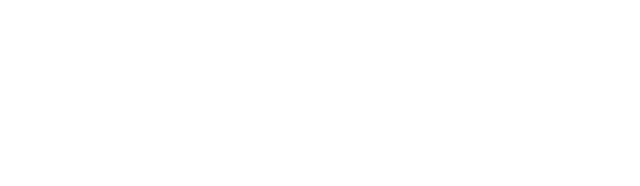
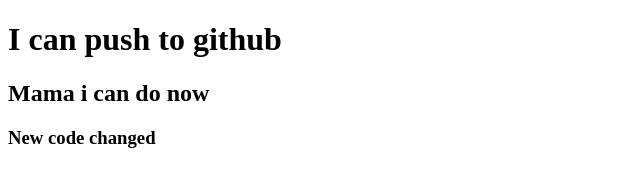
Before and after one commit to alamincoder/my-first-repo, a plain HTML site: page index.html in a window 1280 px wide. Shown: the whole page, without its empty margins (0-640 px from the left). Drawn offline with Linux system fonts and the light colour scheme.

Commit message:
added header

```diff
--- a/index.html
+++ b/index.html
@@ -7,6 +7,8 @@
     <title>My first Github Repo</title>
 </head>
 <body>
-
+    <h1>I can push to github</h1>
+    <h2>Mama i can do now</h2>
+    <h3>New code changed</h3>
 </body>
 </html>
```
